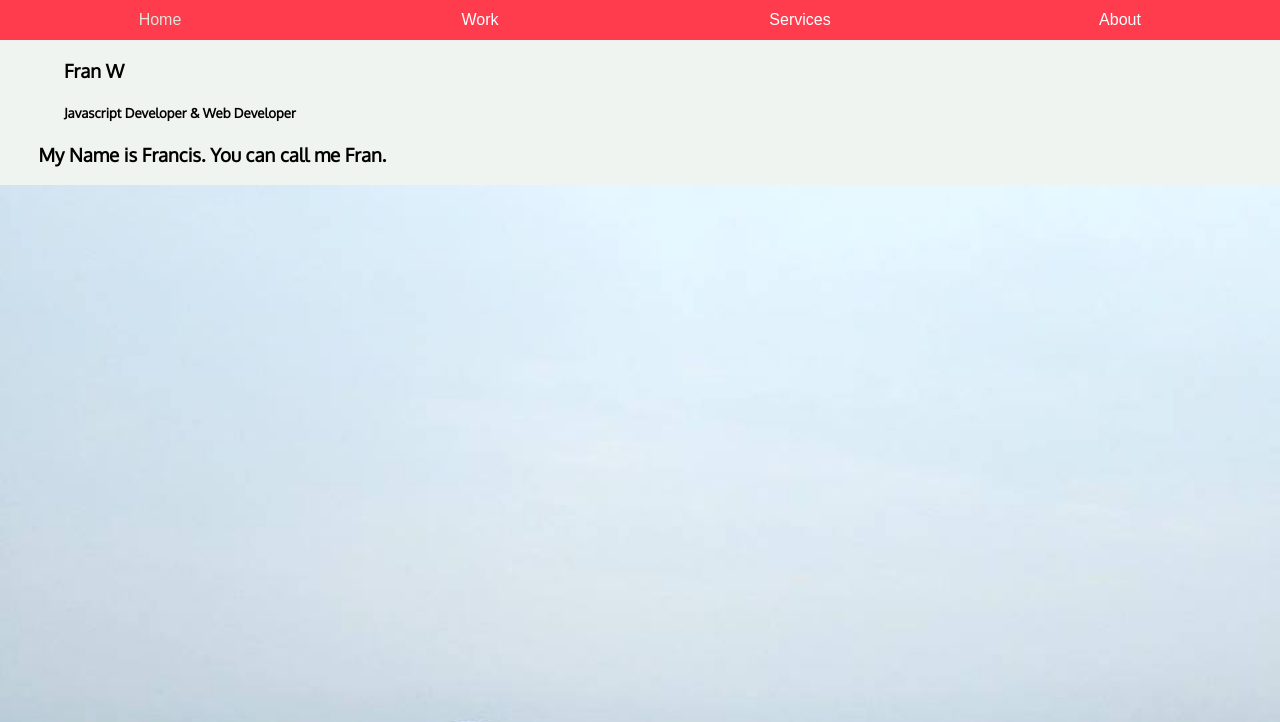
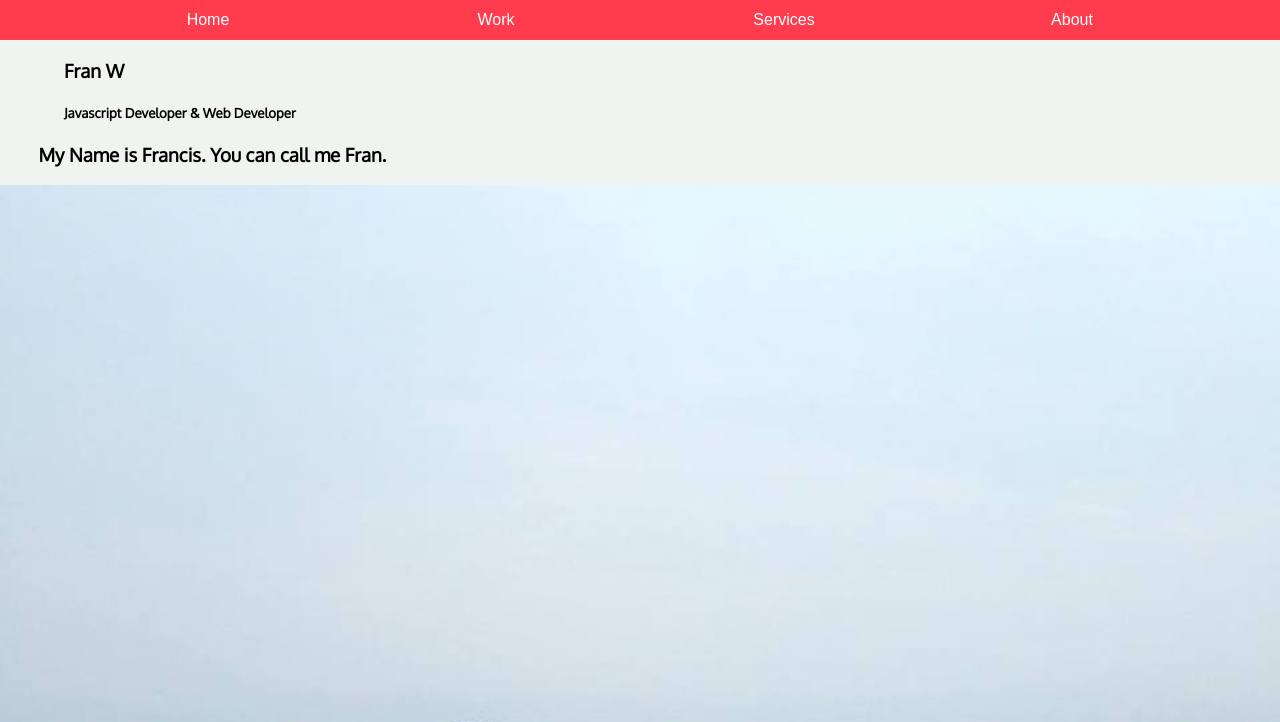
Before and after one commit to ffraniel/portfolio, a website: page source/index.html in a window 1280 px wide. Shown: the top 722 px of the page. Drawn offline with Linux system fonts and the light colour scheme.

Commit message:
added padding t nav

```diff
--- a/source/style/style-index.css
+++ b/source/style/style-index.css
@@ -12,6 +12,7 @@ a{
 /* header and nav */
 
 header nav{
+    padding:0 5%;
     display:grid;
     grid-template-columns: 25% 25% 25% 25%;
     background-color:#FF3B4E;
@@ -23,6 +24,7 @@ header nav{
 header nav a{
     color:white;
     text-align: center;
+
 }
 header nav a:hover{
     color:rgb(218, 230, 218);
```
